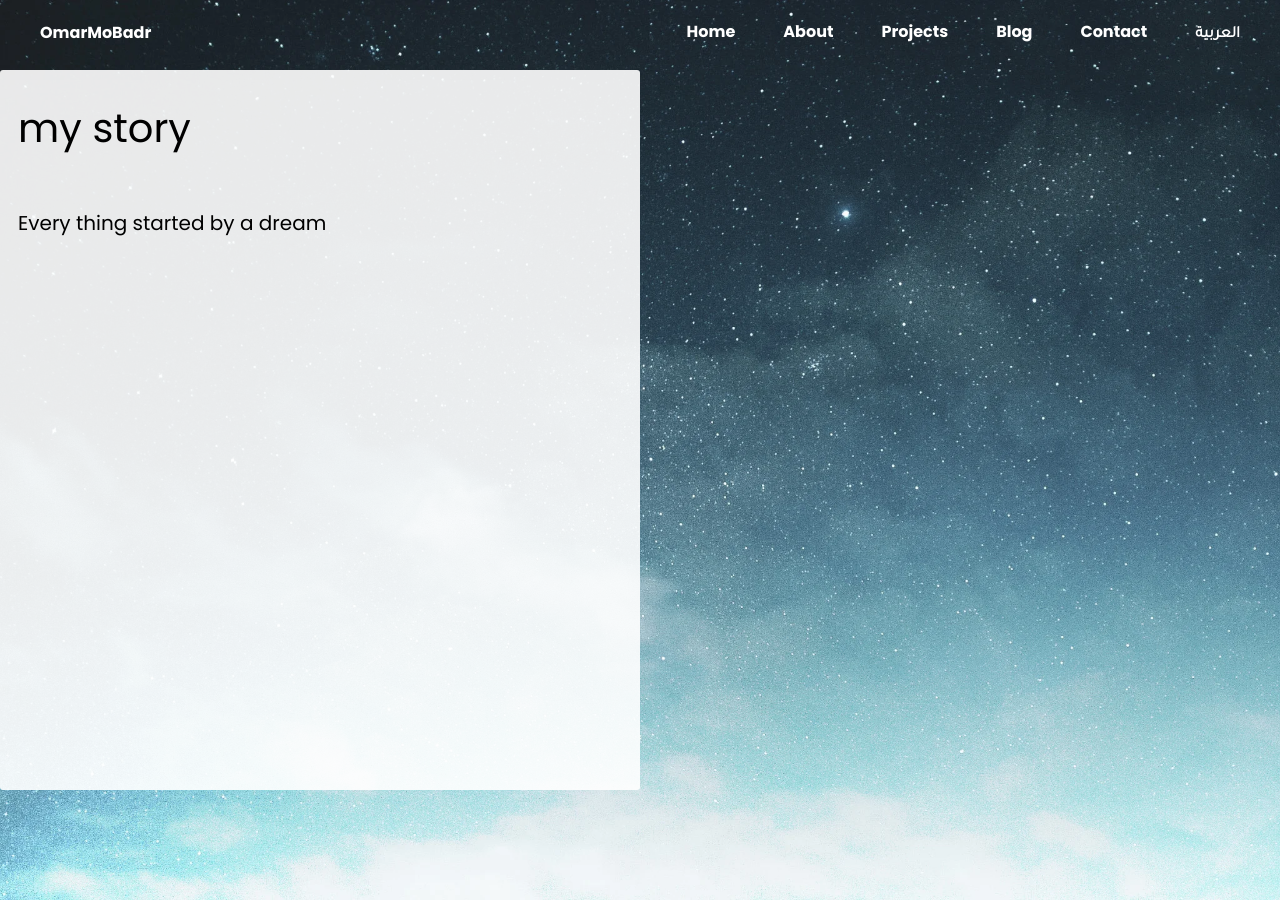
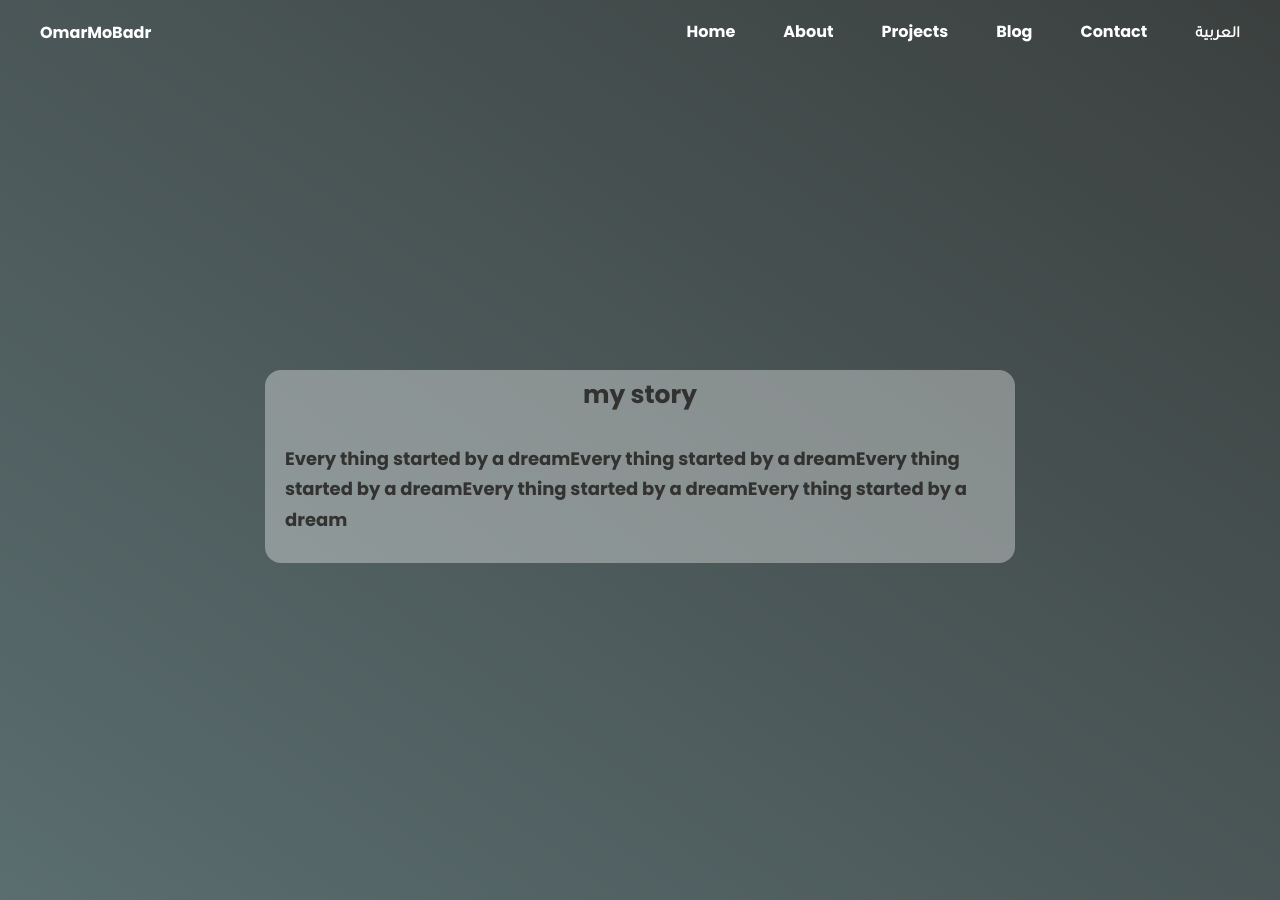
Before and after one commit to OmarMoBadr/OmarMoBadr.github.io, a Jekyll site: the page built from _posts/en/2021-01-11-story.md, in a window 1280 px wide. Built offline with Jekyll 4.4.1, drawn with Linux system fonts in a browser that asks for light colours; nearby versions of some CDN libraries.

Commit message:
mostly finished blog

```diff
--- a/_layouts/post.html
+++ b/_layouts/post.html
@@ -2,9 +2,13 @@
 layout: default
 ---
 
-
-    <div class="post">
-        <img src="{{page.image}}" alt="" class="main_image">
-        <h1 style="font-weight: 500;">{{ page.title }}</h1><br>
-        {{ content }}
-    </div>
+<div class="glass_container">
+    <a href="{{ post.url }}">
+        <div class="post_card">
+            <div class="container">
+                <h4>{{ page.title }}</h4>
+                <p>{{content}}</p>
+            </div>
+        </div>
+    </a>
+</div>
--- a/_posts/en/2021-01-11-story.md
+++ b/_posts/en/2021-01-11-story.md
@@ -6,4 +6,4 @@
 permalink: /en/blog/story
 ref: story
 ---
-Every thing started by a dream
+Every thing started by a dreamEvery thing started by a dreamEvery thing started by a dreamEvery thing started by a dreamEvery thing started by a dream
--- a/assets/css/styles.css
+++ b/assets/css/styles.css
@@ -156,27 +156,41 @@
     color: black;
 }
 
+.blog{
+    margin-top: 100px;
+}
+
 .post_card {
-    -webkit-box-shadow: 4px 4px 7px -1px #00000086;
-    box-shadow: 4px 4px 7px -1px #00000086;
-    box-shadow: 0 4px 8px 0 rgba(0, 0, 0, 0.2);
-    transition: 0.3s;
-    border-radius: 5px;
-    background-color: rgba(255, 255, 255, 0.9);
-    margin-bottom: 20px;
+    background-color:rgba(255, 255, 255, 0.353);
+    position: relative;
+	max-width: 750px;
+    color: rgba(28,26,23,0.8);
+	margin: auto;
+	font-size: 18px;
+	line-height: 170%;
+	border-radius: 16px;
+	padding: 0px 20px 10px 20px;
+	margin-top: 60px;
+	transition: background-color 0.15s ease-in-out, box-shadow 0.15s ease-in-out, top 0.15s ease-in-out;
+	top: 0px;
+}
+.post_card:first-of-type{
+    margin-top:0;
+}
+.post_card h4{
+    padding-top:10px;
+    font-size:25px;
+    text-align: center;
 }
 
 .post_card:hover {
-    box-shadow: 0 8px 16px 0 rgba(0, 0, 0, 0.2);
-    cursor: pointer;
+    background-color: rgba(255, 255, 255, 0.558);
+	box-shadow: 0px 3px 2px rgba(28,26,23,0.4);
+	top: -10px;
 }
 
 .post_card img {
     border-radius: 5px 5px 0 0;
-}
-
-.container {
-    padding: 2px 16px;
 }
 
 .home_social-icon {
@@ -287,6 +301,9 @@
         width: 95%;
         margin-bottom: 10px;
         padding: 10px;
+    }
+    .post_card{
+        max-width:95%;
     }
     .circle1,
     .circle2 {
```
Also changed, not shown: _layouts/blog.html (+6 -9 lines).
